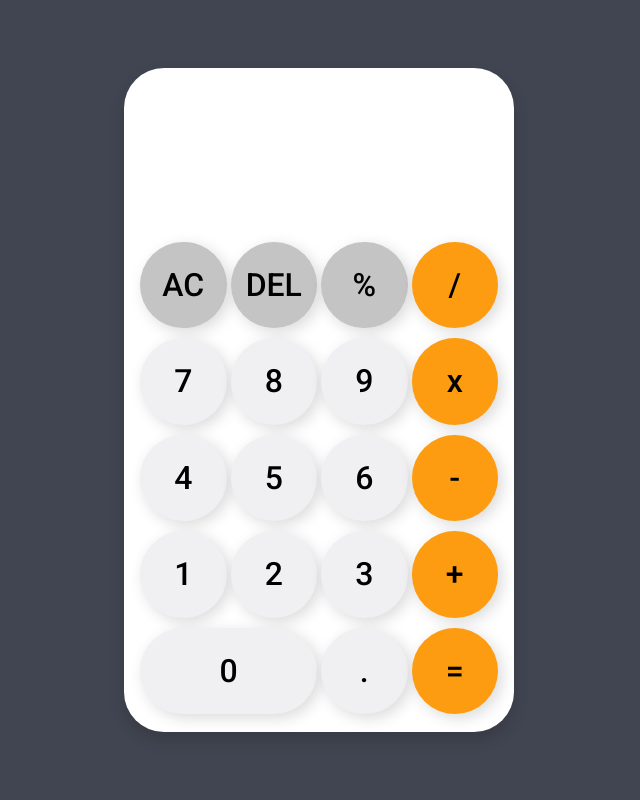
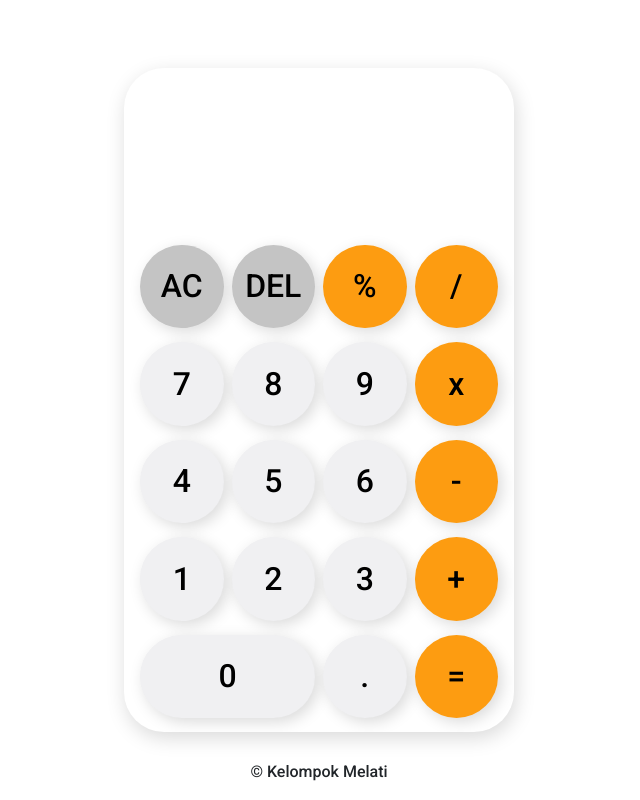
Before and after one commit to hisammbm/kuis-praktikum-1-if7, a plain HTML site: page index.html in a window 1280 px wide. Shown: the whole page, without its empty margins (321-961 px from the left). Drawn offline with nearby package versions, Linux system fonts and the light colour scheme.

Commit message:
view: minor changes

```diff
--- a/css/style.css
+++ b/css/style.css
@@ -7,7 +7,7 @@
 }
 
 body {
-    background-color: #414551;
+    background-color: #fff;
 }
 
 div.main {
@@ -22,7 +22,11 @@ div.calculator {
     height: 664px;
     width: 390px;
     border-radius: 40px;
-    overflow: hidden;
+    overflow: hidden
+}
+
+div.calculator {
+    box-shadow: 2px 6px 20px 0px rgba(0, 0, 0, 0.15) !important;
 }
 
 div.result {
@@ -30,8 +34,15 @@ div.result {
     width: 100%;
 }
 
-h1.number {
+div.number {
     font-size: 52px;
+    width: 100%;
+    text-align: right;
+    word-wrap: break-word;
+}
+
+div.number2 {
+    font-size: 24px;
 }
 
 div.col-3 {
@@ -40,7 +51,7 @@ div.col-3 {
 
 div.col-3 > button.btn {
     width: 100%;
-    height: 86.5px;
+    height: 83.5px;
     font-size: 32px;
 }
 
@@ -71,7 +82,7 @@ div.col-3 > button.btn.btn-operator {
 
 div.col-6 > button.btn {
     width: 100%;
-    height: 86.5px;
+    height: 83.5px;
     font-size: 32px;
 }
 
--- a/index.html
+++ b/index.html
@@ -14,8 +14,8 @@
     </head>
     <body>
         <div class="container d-flex justify-content-center align-items-center">
-            <div class="main">
-                <div class="calculator shadow d-flex flex-column">
+            <div class="main d-flex flex-column">
+                <div class="calculator d-flex flex-column position-absolute">
                     <div
                         class="result px-4 py-2 d-flex flex-column align-items-end justify-content-end"
                     >
@@ -26,12 +26,12 @@
                         ></div>
                         <div
                             data-current-operand
-                            class="number m-0"
+                            class="number m-0 text-truncate"
                             id="number1"
                         ></div>
                     </div>
-                    <div class="buttons px-3 py-2 mb-1">
-                        <div class="row g-1">
+                    <div class="buttons px-3 py-2">
+                        <div class="row g-2">
                             <div class="col-3">
                                 <button
                                     data-all-clear
@@ -51,7 +51,7 @@
                             <div class="col-3">
                                 <button
                                     data-operation
-                                    class="btn rounded-circle shadow-sm btn-others"
+                                    class="btn rounded-circle shadow-sm btn-operator"
                                 >
                                     %
                                 </button>
@@ -187,6 +187,7 @@
                         </div>
                     </div>
                 </div>
+                <span class="mt-auto mb-3">&copy; Kelompok Melati</span>
             </div>
         </div>
     </body>
```
